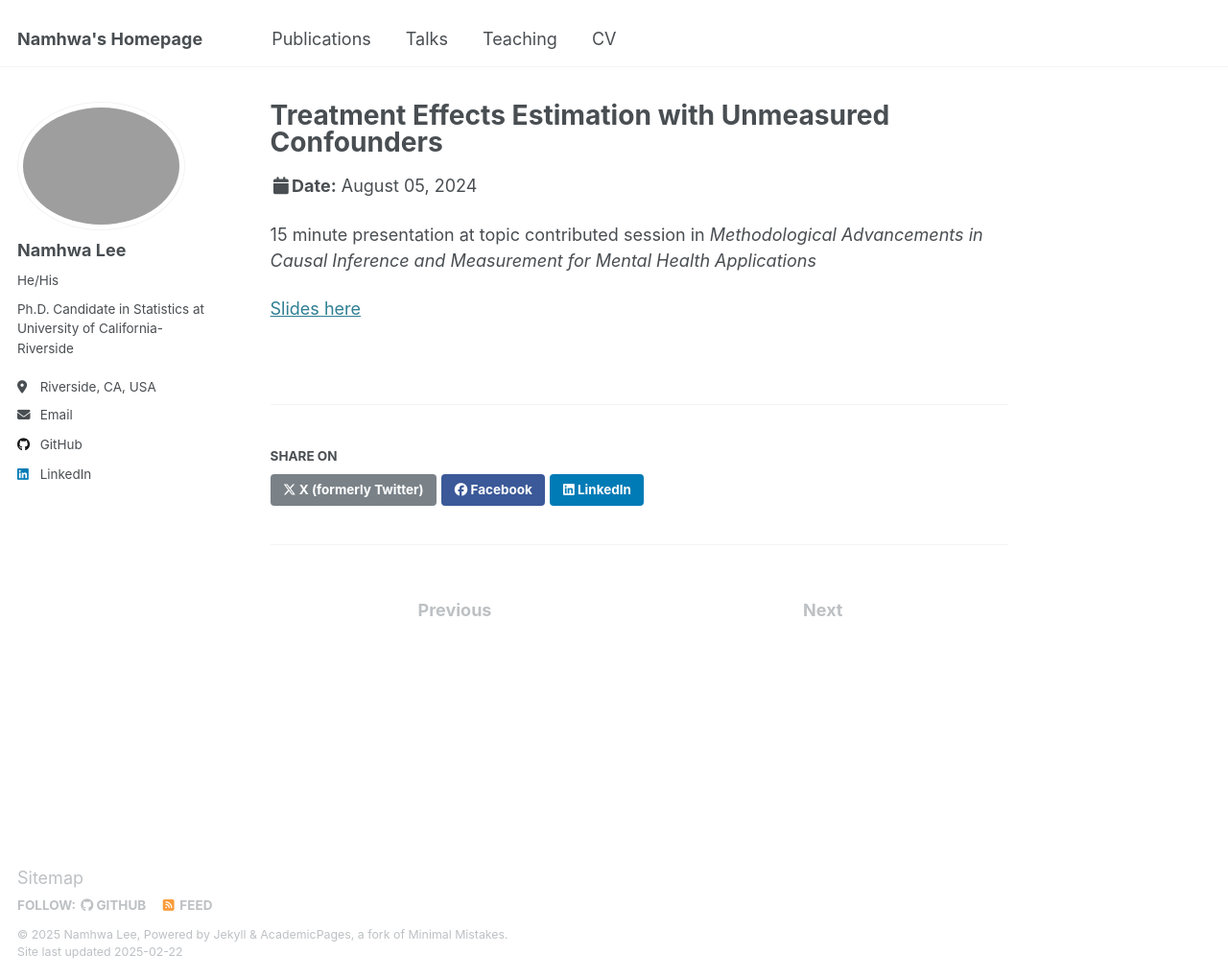
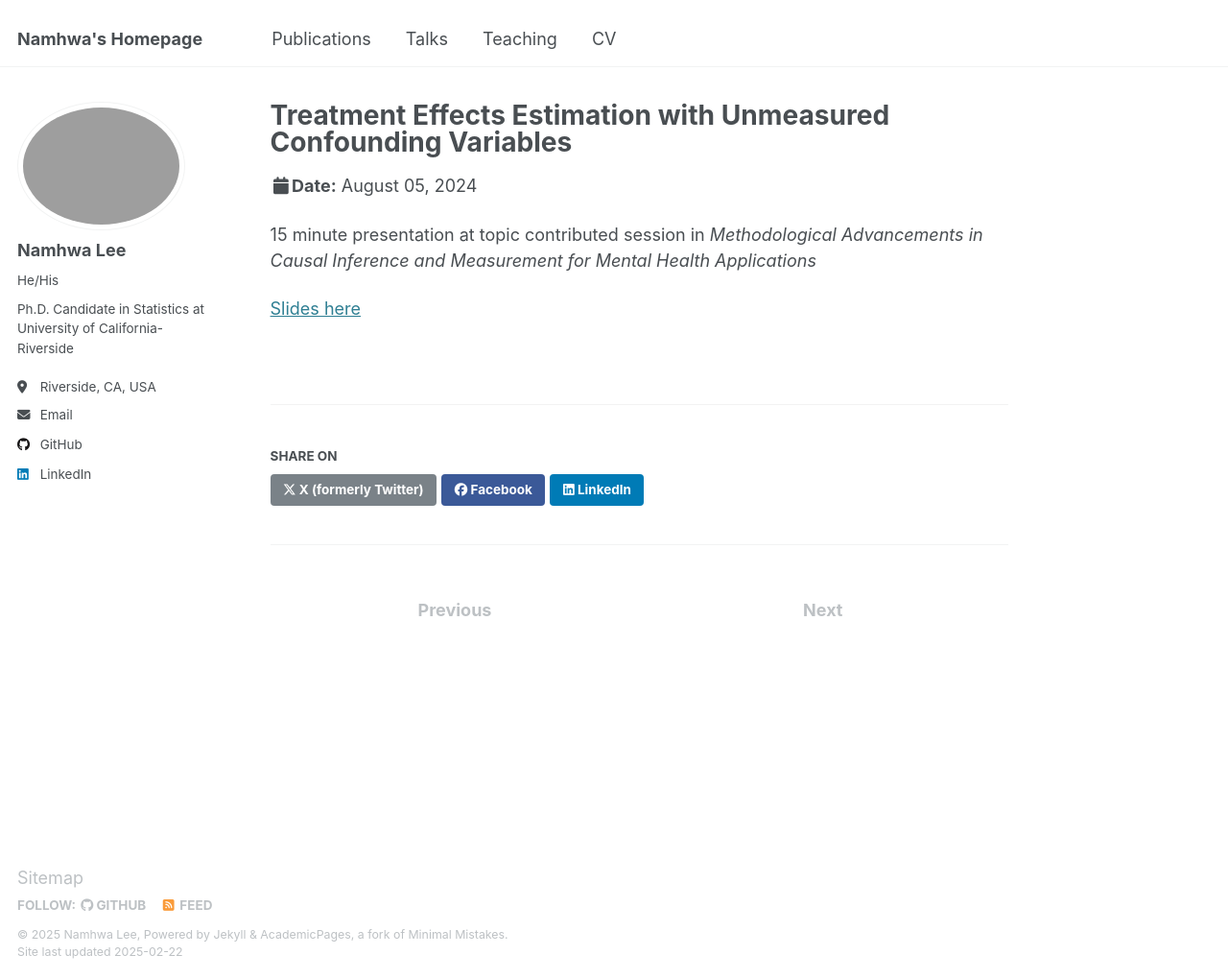
Before and after one commit to NamhwaLee/NamhwaLee.github.io, a Jekyll site: the page built from _talks/JSM2024-talk.md, in a window 1280 px wide and 1020 px high. Shown: the whole window at 96% size. Built offline with Jekyll 4.4.1, drawn with Linux system fonts in a browser that asks for light colours.

Commit message:
Update JSM2024-talk.md

```diff
--- a/_talks/JSM2024-talk.md
+++ b/_talks/JSM2024-talk.md
@@ -1,5 +1,5 @@
 ---
-title: "Treatment Effects Estimation with Unmeasured Confounders"
+title: "Treatment Effects Estimation with Unmeasured Confounding Variables"
 collection: talks
 type: "Talk"
 permalink: /talks/JSM2024-talk
```
